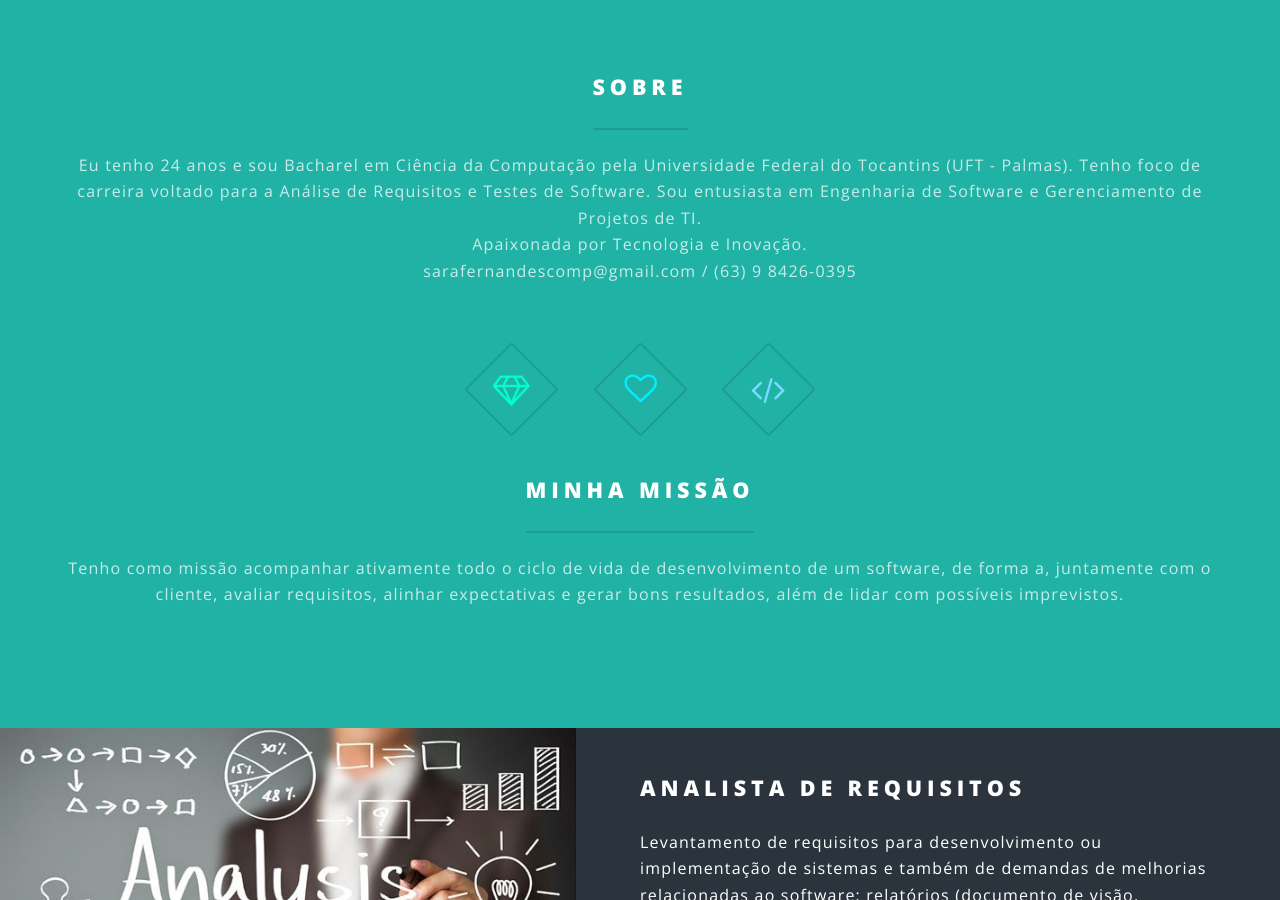
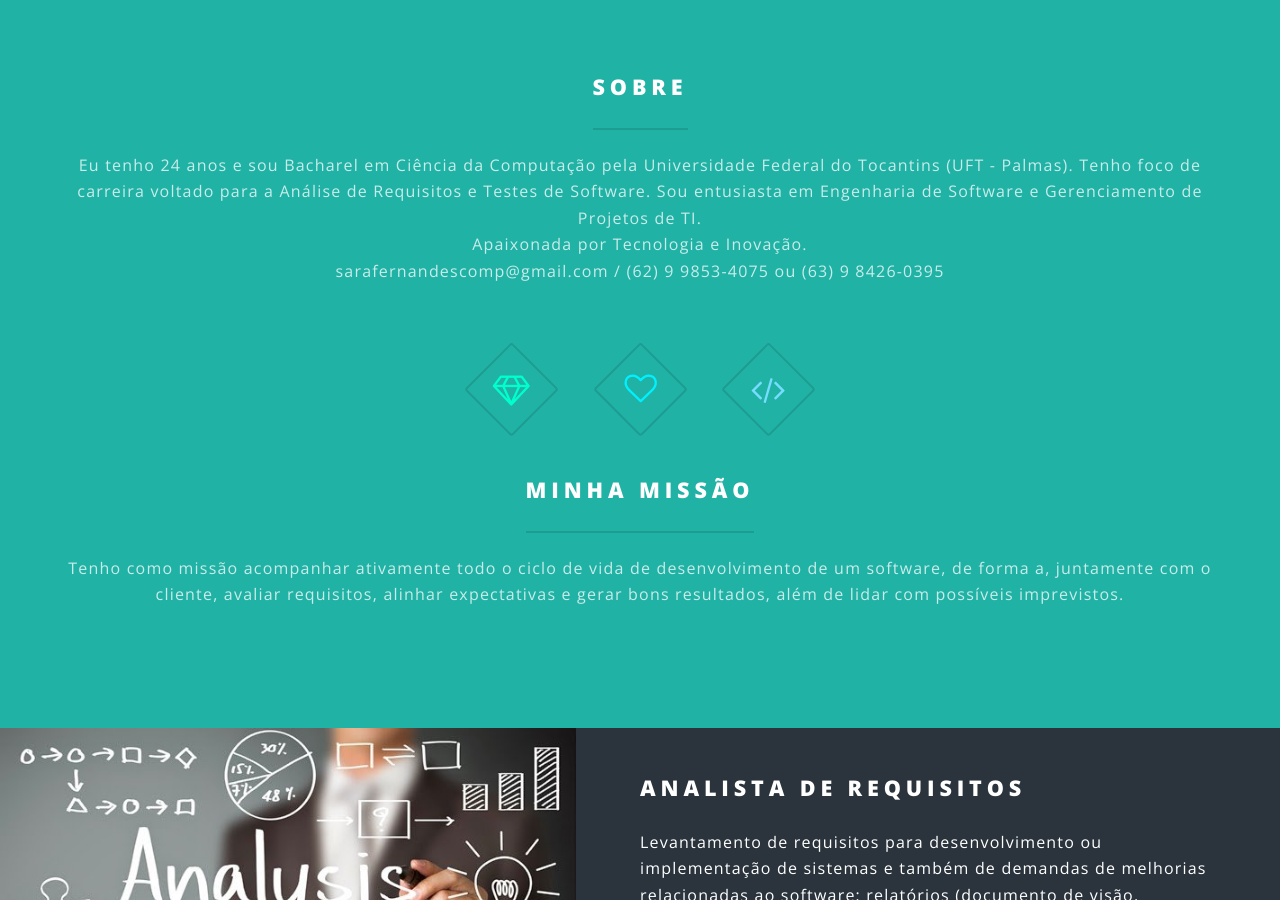
Before and after one commit to SaraFernandes/sarafernandes.github.io_sfdhgdfg, a Jekyll site: the page built from index.html, in a window 1280 px wide and 900 px high, scrolled down 1028 px. Built offline with Jekyll 4.4.1, drawn with Linux system fonts in a browser that asks for light colours.

Commit message:
Update index.html

```diff
--- a/index.html
+++ b/index.html
@@ -20,7 +20,7 @@ layout: landing
 								<h2>Sobre</h2>
 								<p>Eu tenho 24 anos e sou Bacharel em Ciência da Computação pela Universidade Federal do Tocantins (UFT - Palmas). Tenho foco de carreira voltado para a Análise de Requisitos e Testes de Software.<!-- Ah… também aprecio o Desenvolvimento Web (Front-End), porque acho a web incrível e há uma facilidade enorme em aprender--> Sou entusiasta em Engenharia de Software e Gerenciamento de Projetos de TI. <br />
 								  Apaixonada por Tecnologia e Inovação. <br />
-									sarafernandescomp@gmail.com / (63) 9 8426-0395
+									sarafernandescomp@gmail.com / (62) 9 9853-4075 ou (63) 9 8426-0395
 								</p>
 
 							</header>
```
